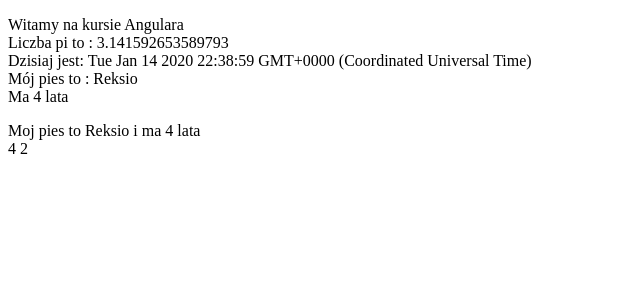
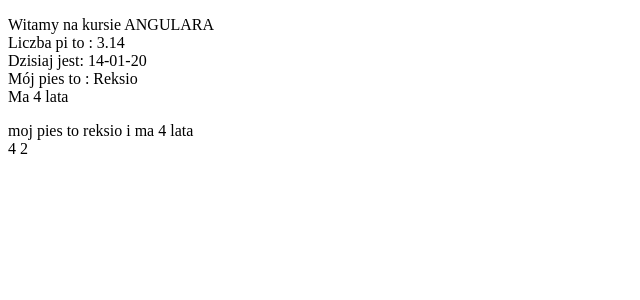
Before and after one commit to slawkolearn/KursAngulara-Udemy, an Angular app in the folder Projects/funWithGettingDataInAngular/: page / in a window 1280 px wide. Shown: the top 300 px of the page, without its empty margins (0-640 px from the left). Built offline with nearby package versions, Linux system fonts and the light colour scheme.

Commit message:
Practiced usage of Pipes in angular - see funWithGettingDataInAngular Project

```diff
--- a/Projects/funWithGettingDataInAngular/src/app/app.component.html
+++ b/Projects/funWithGettingDataInAngular/src/app/app.component.html
@@ -1,13 +1,13 @@
 <p>
-  Witamy na kursie {{ title }}<br>
-  Liczba pi to : {{ pi }} <br>
-  Dzisiaj jest: {{ date }} <br>
+  Witamy na kursie {{ title | uppercase }}<br>
+  Liczba pi to : {{ pi | number: '1.1-2' }} <br>
+  Dzisiaj jest: {{ date | date : 'dd-MM-yy' }} <br>
   Mój pies to : {{ dog.name}} <br>
   Ma {{ dog.age }} lata <br>
 </p>
 
 
-{{ showDog() }}
+{{ showDog() | lowercase }}
 
 <br>
 
```
